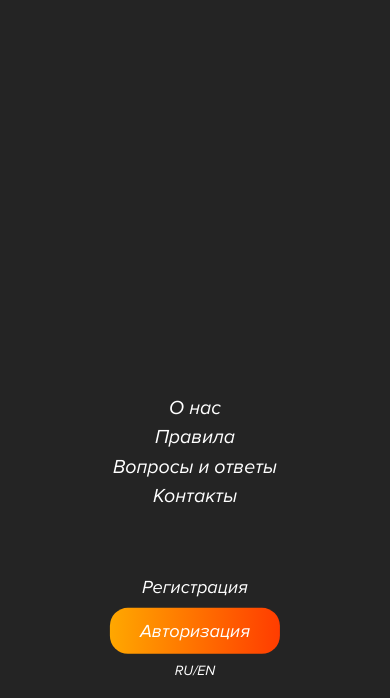
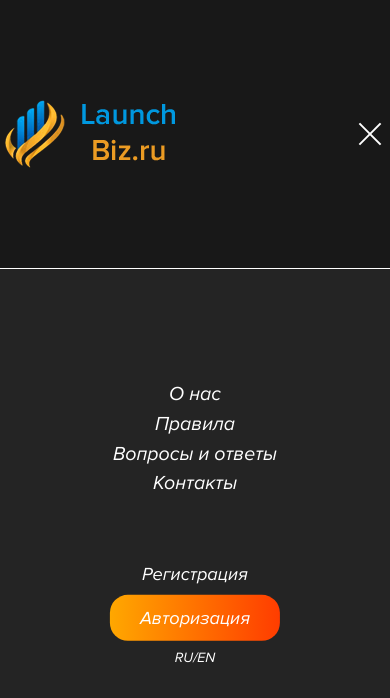
Before and after one commit to DmitryRoar/launchBiz, a plain HTML site: page lk.html in a window 390 px wide. Both pictures are taken after a click on the element 370 px from the left and 134 px from the top of the page. Drawn offline with nearby package versions, Linux system fonts and the light colour scheme.

Commit message:
fix burger menu

```diff
--- a/lk.html
+++ b/lk.html
@@ -44,9 +44,9 @@
                     </div>
                 </div>
 
-            <div class="burger-menu">
-                <div class="burger-menu__content">
-                    <nav class="burger__nav">
+            <div class="burger-menu burger-lk-menu">
+                <div class="burger-menu__content burger-lk-menu__content">
+                    <nav class="burger__nav burger-lk__nav">
                         <ul class="burger__nav-ul">
                             <li><a href="#" class="burger__nav-a">О нас</a></li>
                             <li><a href="#" class="burger__nav-a">Правила</a></li>
--- a/src/assets/styles/lk.css
+++ b/src/assets/styles/lk.css
@@ -181,3 +181,18 @@ header {
 .main-lk {
     border-bottom: 1px solid var(--color-link);
 }
+
+.burger-lk__nav {
+    position: relative;
+    display: flex;
+    justify-content: center;
+    margin: -120px 0;
+}
+
+.burger-menu.burger-lk-menu {
+    top: 269px;
+}
+
+.burger-menu__content.burger-lk-menu__content {
+    top: 35%;
+}
```
Also changed, not shown: index.html (+0 -1 lines).
